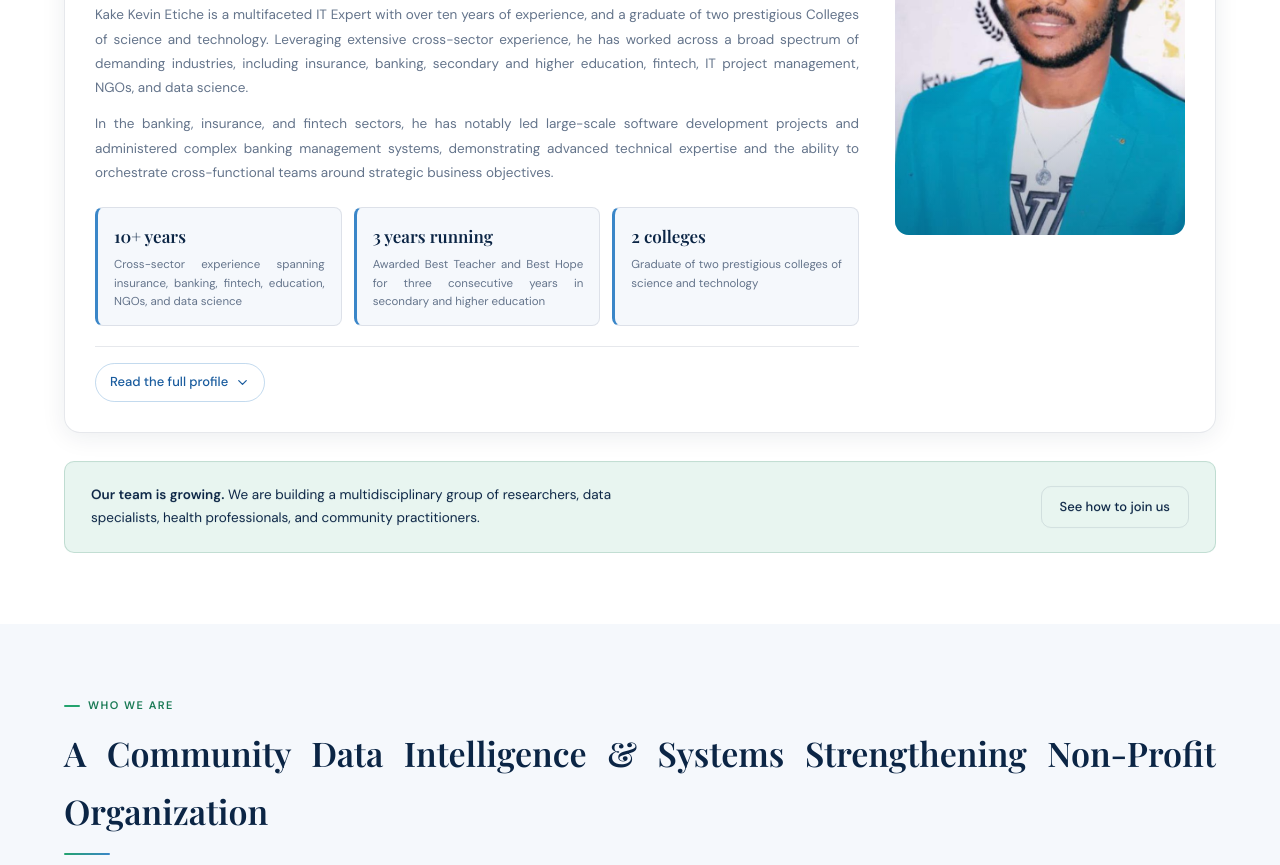
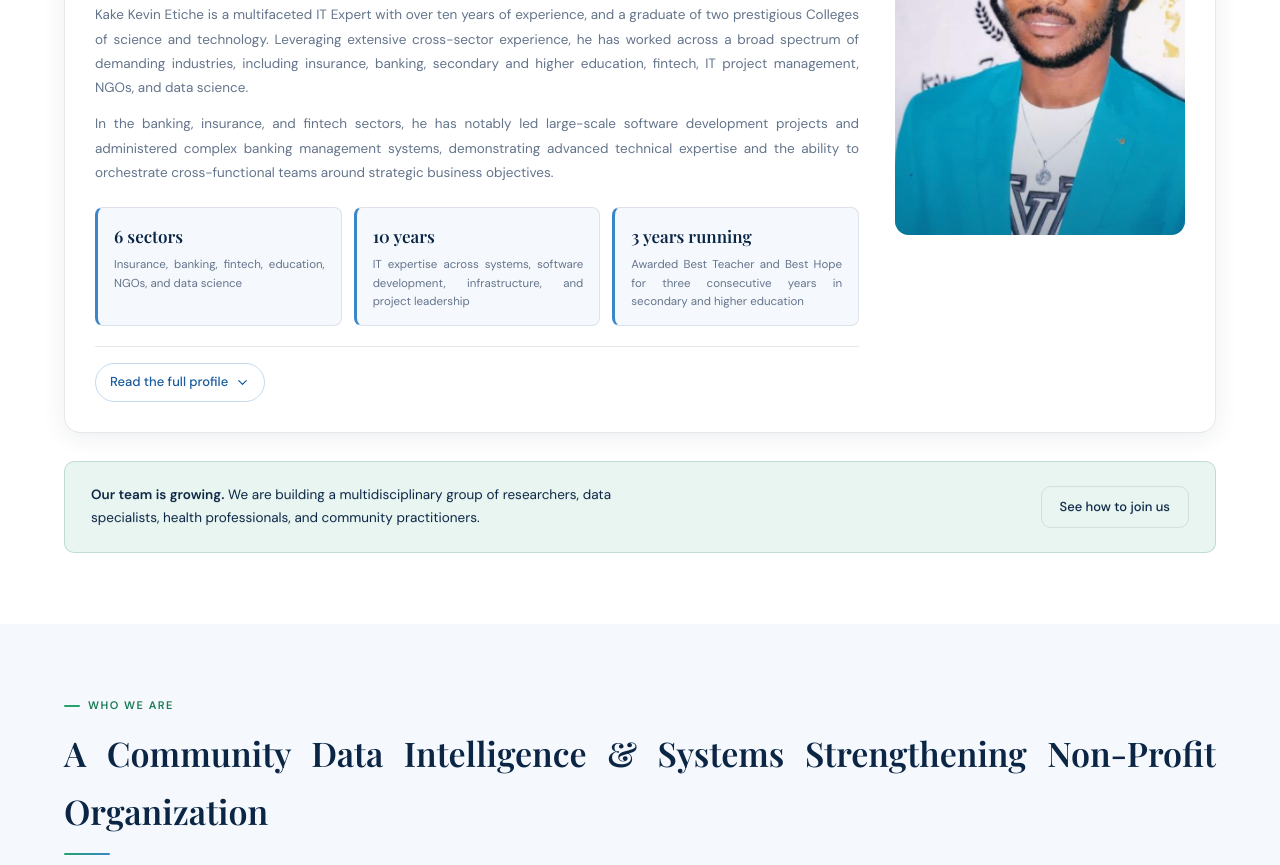
Before and after one commit to kevinKakeetiche/comingsoongi4c, a plain HTML site: page index.html in a window 1280 px wide. Shown: the part 4676-5541 px from the top of the page. Drawn offline with nearby package versions, Linux system fonts and the light colour scheme.

Commit message:
Dernière modif carte-membre 170826

```diff
--- a/index.html
+++ b/index.html
@@ -1542,16 +1542,16 @@
 
           <div class="team-highlights">
             <div class="highlight highlight-blue">
-              <div class="highlight-n">10+ years</div>
-              <div class="highlight-l">Cross-sector experience spanning insurance, banking, fintech, education, NGOs, and data science</div>
+              <div class="highlight-n">6 sectors</div>
+              <div class="highlight-l">Insurance, banking, fintech, education, NGOs, and data science</div>
+            </div>
+            <div class="highlight highlight-blue">
+              <div class="highlight-n">10 years</div>
+              <div class="highlight-l">IT expertise across systems, software development, infrastructure, and project leadership</div>
             </div>
             <div class="highlight highlight-blue">
               <div class="highlight-n">3 years running</div>
               <div class="highlight-l">Awarded Best Teacher and Best Hope for three consecutive years in secondary and higher education</div>
-            </div>
-            <div class="highlight highlight-blue">
-              <div class="highlight-n">2 colleges</div>
-              <div class="highlight-l">Graduate of two prestigious colleges of science and technology</div>
             </div>
           </div>
 
```
